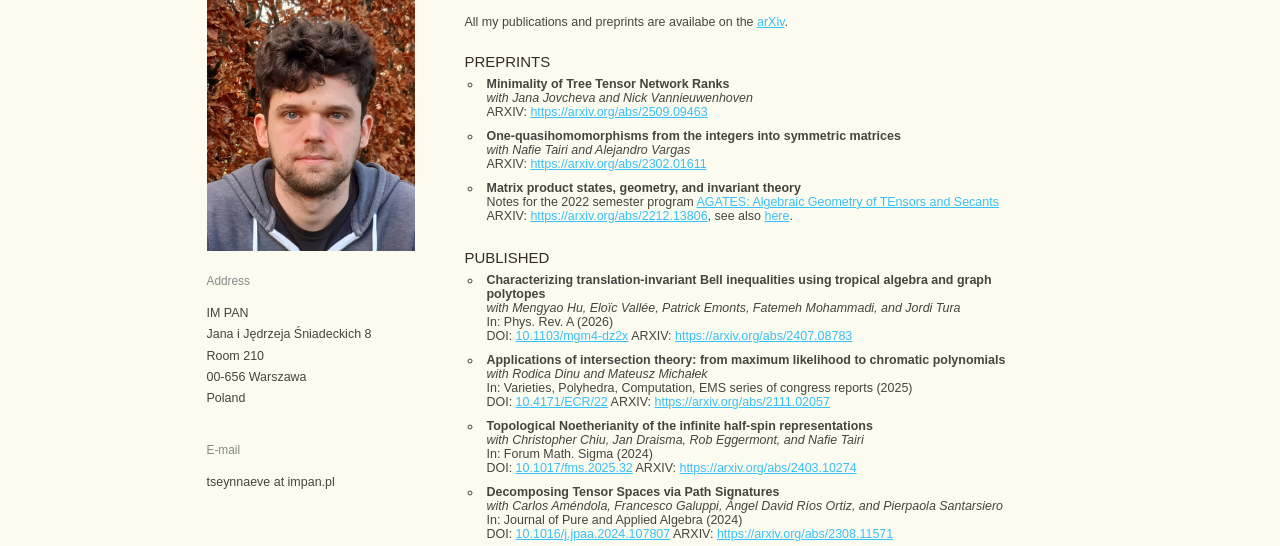
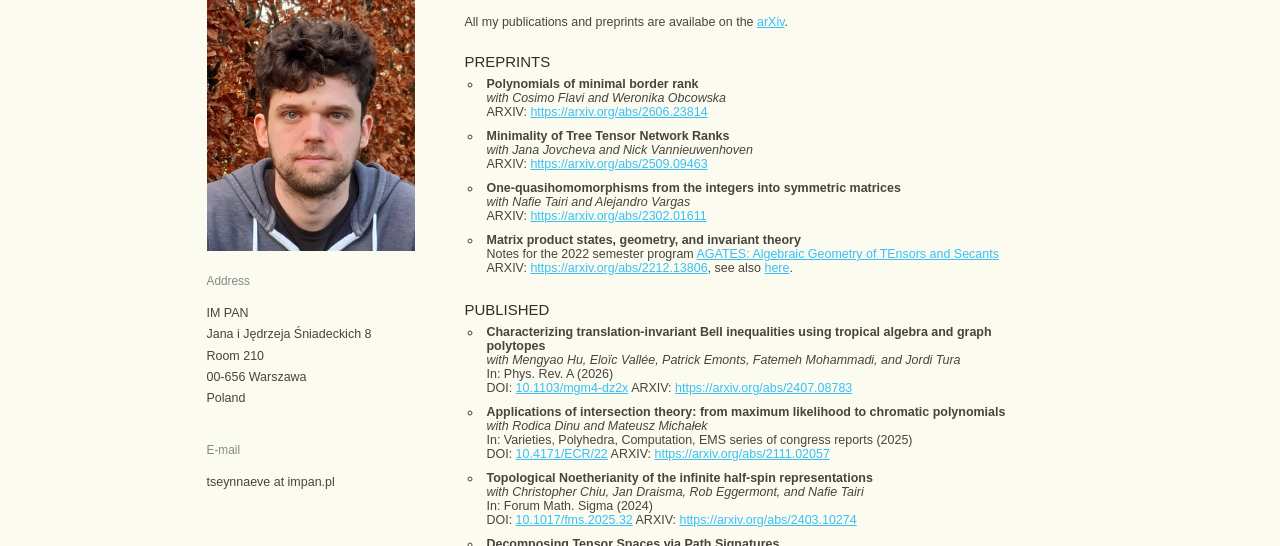
Before and after one commit to TimSeynnaeve/TimSeynnaeve.github.io, a plain HTML site: page Publications.html in a window 1280 px wide. Shown: the part 254-800 px from the top of the page. Drawn offline with nearby package versions, Linux system fonts and the light colour scheme.

Commit message:
updated publication list

```diff
--- a/Publications.html
+++ b/Publications.html
@@ -45,8 +45,12 @@
 	<p> All my publications and preprints are availabe on the <a href="https://arxiv.org/search/?searchtype=author&query=Seynnaeve%2C+T"> arXiv</a>. </p>
 		<h2>Preprints</h2>
 		<ul>
+		  <li> <strong> Polynomials of minimal border rank </strong> <br>
+	      <i>with  Cosimo Flavi and Weronika Obcowska </i> <br>
+		ARXIV: <a href="https://arxiv.org/abs/2606.23814"> https://arxiv.org/abs/2606.23814</a>
+	      </li>
 		  <li> <strong> Minimality of Tree Tensor Network Ranks </strong> <br>
-	      <i>with  Jana Jovcheva and Nick Vannieuwenhoven </i> <br>
+	      <i>with Jana Jovcheva and Nick Vannieuwenhoven </i> <br>
 		ARXIV: <a href="https://arxiv.org/abs/2509.09463"> https://arxiv.org/abs/2509.09463</a>
 	      </li>
 		  <li> <strong>  One-quasihomomorphisms from the integers into symmetric matrices </strong> <br>
```
Also changed, not shown: index.html (+1 -1 lines).
